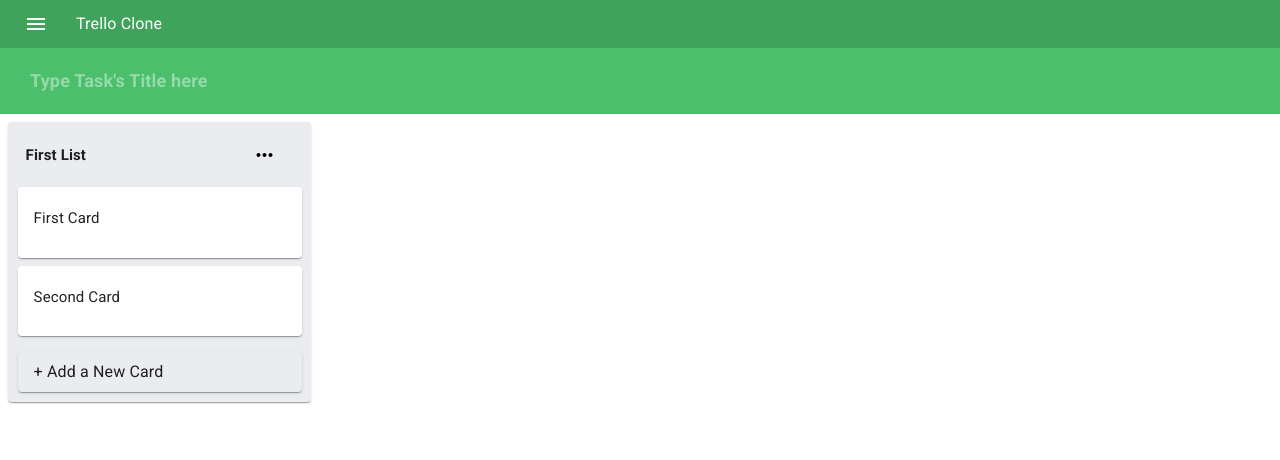
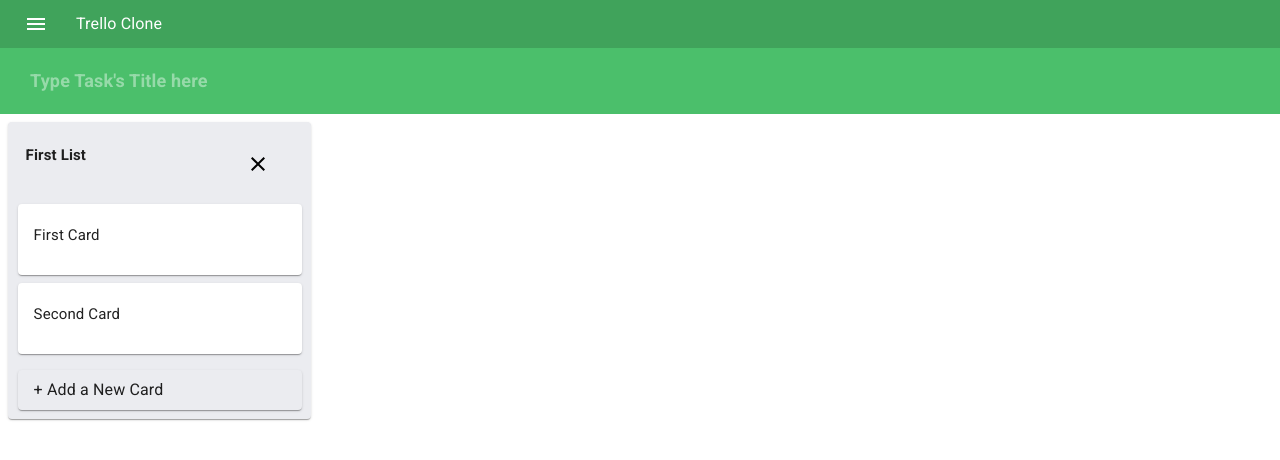
Before and after one commit to Danielkhakbaz/Trello-Clone, a React (Create React App) app in the folder trello-clone/: page / in a window 1280 px wide. Shown: the top 460 px of the page. Built offline with nearby package versions, Linux system fonts and the light colour scheme.

Commit message:
Done Adding New Cards

```diff
--- a/trello-clone/src/App.js
+++ b/trello-clone/src/App.js
@@ -4,18 +4,64 @@
 import Main from "./Components/Main/Main/Main";
 import { connect } from "react-redux";
 
-const App = ({ lists }) => {
+const App = () => {
+    const [lists, setLists] = useState([
+        {
+            id: 0,
+            title: "First List",
+        },
+    ]);
+    const [cards, setCards] = useState([
+        {
+            id: 0,
+            title: "First Card",
+        },
+        {
+            id: 1,
+            title: "Second Card",
+        },
+    ]);
     const [inputValue, setInputValue] = useState("");
+    const [open, setOpen] = useState(false);
 
     const handleChangeImport = (currentTargetValue) => {
         setInputValue(currentTargetValue);
+    };
+
+    const handleAddCard = (value, id) => {
+        const newItem = {
+            id: cards.length,
+            title: value,
+        };
+        const allCards = [...cards, newItem];
+        setCards(allCards);
+        setValue("");
+    };
+
+    const handleDeleteList = (id) => {
+        const allLists = lists.filter((list) => list.id !== id);
+        setLists(allLists);
+    };
+
+    const [value, setValue] = useState("");
+    const handleChange = (e) => {
+        setValue(e);
     };
 
     return (
         <>
             <Navbar />
             <Nav inputValue={inputValue} onChangeInput={handleChangeImport} />
-            <Main lists={lists}  />
+            <Main
+                lists={lists}
+                cards={cards}
+                onHandleAddCard={handleAddCard}
+                open={open}
+                setOpen={setOpen}
+                onDeleteList={handleDeleteList}
+                inpValue={value}
+                setInpValue={handleChange}
+            />
         </>
     );
 };
--- a/trello-clone/src/Components/Main/CardContainer/CardContainer.jsx
+++ b/trello-clone/src/Components/Main/CardContainer/CardContainer.jsx
@@ -18,14 +18,26 @@
     },
 }));
 
-const CardContainer = () => {
+const CardContainer = ({
+    list,
+    onAddList,
+    open,
+    setOpen,
+    inpValue,
+    setInpValue,
+}) => {
     const styles = useStyle();
-    const [open, setOpen] = useState(false);
     return (
         <>
             <div className={styles.root}>
                 <Collapse in={open}>
-                    <InputCard setOpen={setOpen} />
+                    <InputCard
+                        list={list}
+                        setOpen={setOpen}
+                        onAddList={onAddList}
+                        inpValue={inpValue}
+                        setInpValue={setInpValue}
+                    />
                 </Collapse>
                 <Collapse in={!open}>
                     <Paper
--- a/trello-clone/src/Components/Main/InputCard/InputCard.jsx
+++ b/trello-clone/src/Components/Main/InputCard/InputCard.jsx
@@ -1,4 +1,4 @@
-import React from "react";
+import React, { useState } from "react";
 import { Paper, InputBase, Button, IconButton } from "@material-ui/core";
 import ClearIcon from "@material-ui/icons/Clear";
 import { makeStyles, fade } from "@material-ui/core/styles";
@@ -20,7 +20,7 @@
     },
 }));
 
-const InputCard = ({ setOpen }) => {
+const InputCard = ({ list, setOpen, onAddList, inpValue, setInpValue }) => {
     const styles = useStyle();
     return (
         <>
@@ -31,14 +31,16 @@
                         inputProps={{ className: styles.input }}
                         multiline
                         fullWidth
+                        value={inpValue}
                         placeholder="Enter"
+                        onChange={(e) => setInpValue(e.currentTarget.value)}
                     />
                 </Paper>
             </div>
             <div className={styles.card}>
                 <Button
                     className={styles.btnConfirmed}
-                    onClick={() => setOpen(false)}
+                    onClick={() => onAddList(inpValue, list.id)}
                 >
                     Add Card
                 </Button>
--- a/trello-clone/src/Components/Main/Lists/Lists.jsx
+++ b/trello-clone/src/Components/Main/Lists/Lists.jsx
@@ -1,9 +1,9 @@
 import React, { useState } from "react";
 import Cards from "../Cards/Cards";
 import CardContainer from "./../CardContainer/CardContainer";
-import { Paper, Box, InputBase } from "@material-ui/core";
+import { Paper, Box, InputBase, IconButton } from "@material-ui/core";
+import ClearIcon from "@material-ui/icons/Clear";
 import { makeStyles } from "@material-ui/core/styles";
-import MoreHorizIcon from "@material-ui/icons/MoreHoriz";
 
 const useStyles = makeStyles((theme) => ({
     list: {
@@ -42,7 +42,16 @@
     },
 }));
 
-const Lists = ({ list, cards }) => {
+const Lists = ({
+    list,
+    cards,
+    onAddList,
+    open,
+    setOpen,
+    onDeleteList,
+    inpValue,
+    setInpValue,
+}) => {
     const [titleListValue, settitleListValue] = useState(list.title);
     const styles = useStyles();
     const controlEnterKey = (e) => {
@@ -67,14 +76,26 @@
                             onKeyDown={controlEnterKey}
                         />
                     </form>
-                    <MoreHorizIcon className={styles.moreIcon} />
+                    <IconButton
+                        className={styles.moreIcon}
+                        onClick={() => onDeleteList(list.id)}
+                    >
+                        <ClearIcon />
+                    </IconButton>
                 </Box>
                 {cards.map((card) => (
-                    <div className={styles.class}>
+                    <div className={styles.class} key={card.id}>
                         <Cards cards={card} />
                     </div>
                 ))}
-                <CardContainer />
+                <CardContainer
+                    list={list}
+                    onAddList={onAddList}
+                    open={open}
+                    setOpen={setOpen}
+                    inpValue={inpValue}
+                    setInpValue={setInpValue}
+                />
             </Paper>
         </>
     );
--- a/trello-clone/src/Components/Main/Main/Main.jsx
+++ b/trello-clone/src/Components/Main/Main/Main.jsx
@@ -1,11 +1,30 @@
 import React from "react";
 import Lists from "../Lists/Lists";
 
-const Main = ({ lists }) => {
+const Main = ({
+    lists,
+    cards,
+    onHandleAddCard,
+    open,
+    setOpen,
+    onDeleteList,
+    inpValue,
+    setInpValue,
+}) => {
     return (
         <>
             {lists.map((list) => (
-                <Lists list={list} cards={list.cards} />
+                <Lists
+                    list={list}
+                    cards={cards}
+                    onAddList={onHandleAddCard}
+                    key={list.id}
+                    open={open}
+                    setOpen={setOpen}
+                    onDeleteList={onDeleteList}
+                    inpValue={inpValue}
+                    setInpValue={setInpValue}
+                />
             ))}
         </>
     );
--- /dev/null
+++ b/trello-clone/src/actions/index.js
@@ -0,0 +1,4 @@
+export const addCart = (newItem) => ({
+    type: "ADD_CARD",
+    payload: newItem,
+});
--- a/trello-clone/src/reducers/listsReducer.js
+++ b/trello-clone/src/reducers/listsReducer.js
@@ -29,8 +29,11 @@
     // },
 ];
 
+let id = 0;
 const listsReducer = (state = initialState, action) => {
     switch (action.type) {
+        case "ADD_CARD":
+            return [...state, { id: id }];
         default:
             return state;
     }
```
